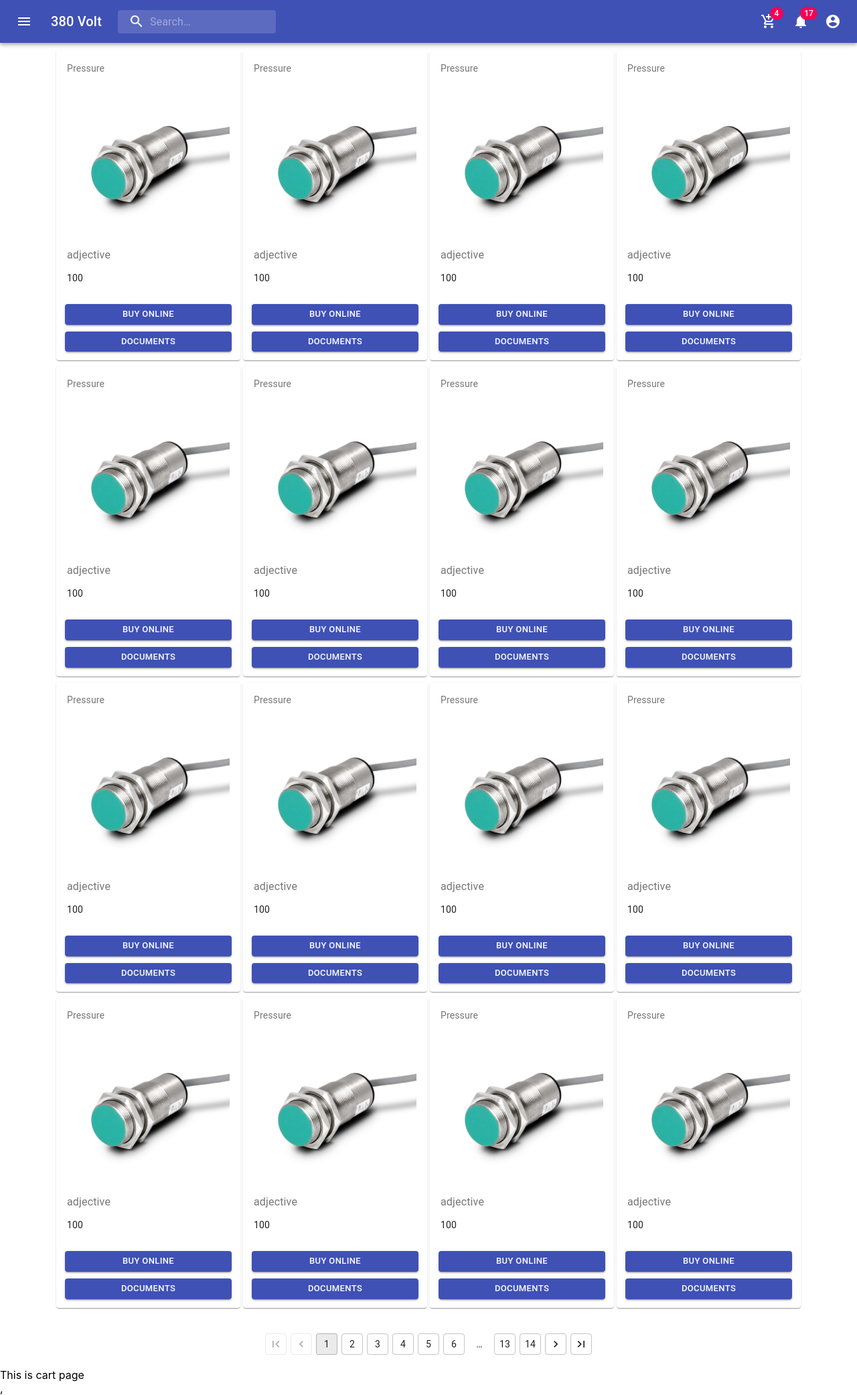
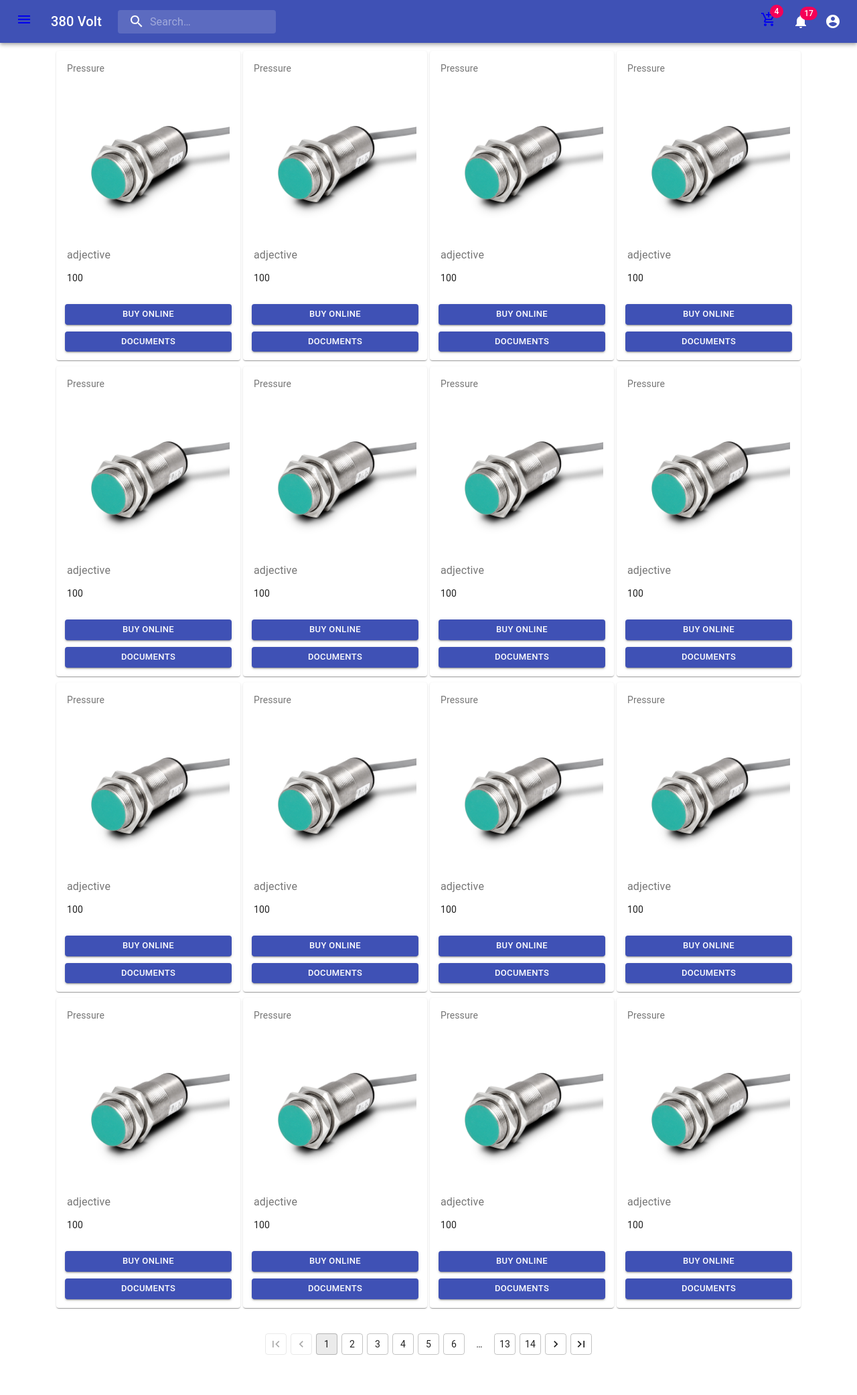
Before and after one commit to omgpiu/shop, a React (Create React App) app: page /shop in a window 1280 px wide. Shown: the whole page at 67% size. After the commit the page ends 2043 px from the top, so only its background shows below. Built offline with nearby package versions, Linux system fonts and the light colour scheme.

Commit message:
Routes fix

```diff
--- a/src/features/f2-cart/c1-ui/Cart.tsx
+++ b/src/features/f2-cart/c1-ui/Cart.tsx
@@ -1,7 +1,20 @@
 import React from 'react';
+import {Grid} from "@material-ui/core";
 
 export const Cart = () => {
     return (<div>
-        This is cart page
+        <Grid container style={{marginTop: '5px', justifyContent: 'center'}}>
+            Hello
+            Hello
+            Hello
+            Hello
+            Hello
+            Hello
+            Hello
+            Hello
+            <Grid container style={{padding: '20px', justifyContent: 'center'}}>
+            </Grid>
+        </Grid>
+
     </div>);
 };
--- a/src/index.tsx
+++ b/src/index.tsx
@@ -8,13 +8,12 @@ import {Provider} from 'react-redux';
 import {BrowserRouter} from "react-router-dom";
 
 ReactDOM.render(
-    <BrowserRouter>
+    <Provider store={store}>
+        <BrowserRouter>
+            <App/>
+        </BrowserRouter>
+    </Provider>,
 
-
-        <Provider store={store}>
-            <App/>
-        </Provider>,
-    </BrowserRouter>,
     document.getElementById('root')
 );
 
--- a/src/main/m1-ui/App.tsx
+++ b/src/main/m1-ui/App.tsx
@@ -1,8 +1,6 @@
 import React from 'react';
 import Header from '../m4-common/c1-header/Header';
-import {ShopPage} from '../../features/f3-shop-page/sp1-ui/ShopPage';
-import {Cart} from '../../features/f2-cart/c1-ui/Cart';
-import comImg from '../m4-common/c2-assets/a1-img/com.jpg';
+import {Routes} from "../m4-common/c2-routes/Routes";
 
 
 function App() {
@@ -10,8 +8,8 @@ function App() {
         <>
 
             <Header/>
-            <ShopPage/>
-            <Cart/>
+
+            <Routes/>
 
         </>
     );
--- a/src/main/m4-common/c1-header/Header.tsx
+++ b/src/main/m4-common/c1-header/Header.tsx
@@ -11,7 +11,7 @@ import NotificationsIcon from '@material-ui/icons/Notifications';
 import MoreIcon from '@material-ui/icons/MoreVert';
 import AddShoppingCartIcon from '@material-ui/icons/AddShoppingCart';
 import {Link} from 'react-router-dom'
-import {CART_PATH} from "../c2-routes/Routes";
+import {CART_PATH, SHOP_PAGE_PATH} from "../c2-routes/Routes";
 
 const useStyles = makeStyles((theme: Theme) =>
     createStyles({
@@ -139,7 +139,7 @@ export default function Header() {
                     </Badge>
                 </IconButton>
                 {/*<p>Shopping cart</p>*/}
-                <Link to={CART_PATH}>Shopping cart</Link>
+
             </MenuItem>
             <MenuItem>
                 <IconButton aria-label="show 11 new notifications" color="inherit">
@@ -173,7 +173,7 @@ export default function Header() {
                         color="inherit"
                         aria-label="open drawer"
                     >
-                        <MenuIcon/>
+                        <Link to={SHOP_PAGE_PATH}> <MenuIcon/></Link>
                     </IconButton>
                     <Typography className={classes.title} variant="h6" noWrap>
                         380 Volt
@@ -195,7 +195,8 @@ export default function Header() {
                     <div className={classes.sectionDesktop}>
                         <IconButton aria-label="show 4 new mails" color="inherit">
                             <Badge badgeContent={4} color="secondary">
-                                <AddShoppingCartIcon/>
+
+                                <Link to={CART_PATH}> <AddShoppingCartIcon/></Link>
                             </Badge>
                         </IconButton>
                         <IconButton aria-label="show 17 new notifications" color="inherit">
--- a/src/main/m4-common/c2-routes/Routes.tsx
+++ b/src/main/m4-common/c2-routes/Routes.tsx
@@ -21,7 +21,7 @@ export const Routes: React.FC<PropsType> = (props) => {
                    render={() => <Redirect to={SHOP_PAGE_PATH}/>}/>
             <Route path={CART_PATH} render={() => <Cart/>}/>
             <Route path={SHOP_PAGE_PATH} render={() => <ShopPage/>}/>
-            <Redirect from={'*'} to={PAGE_NOT_FOUND_PATH}/>
+            {/*<Redirect from={'*'} to={PAGE_NOT_FOUND_PATH}/>*/}
         </Switch>
 
     </>;
```
Also changed, not shown: 1 other file (tests, documents, lock files or other folders).
